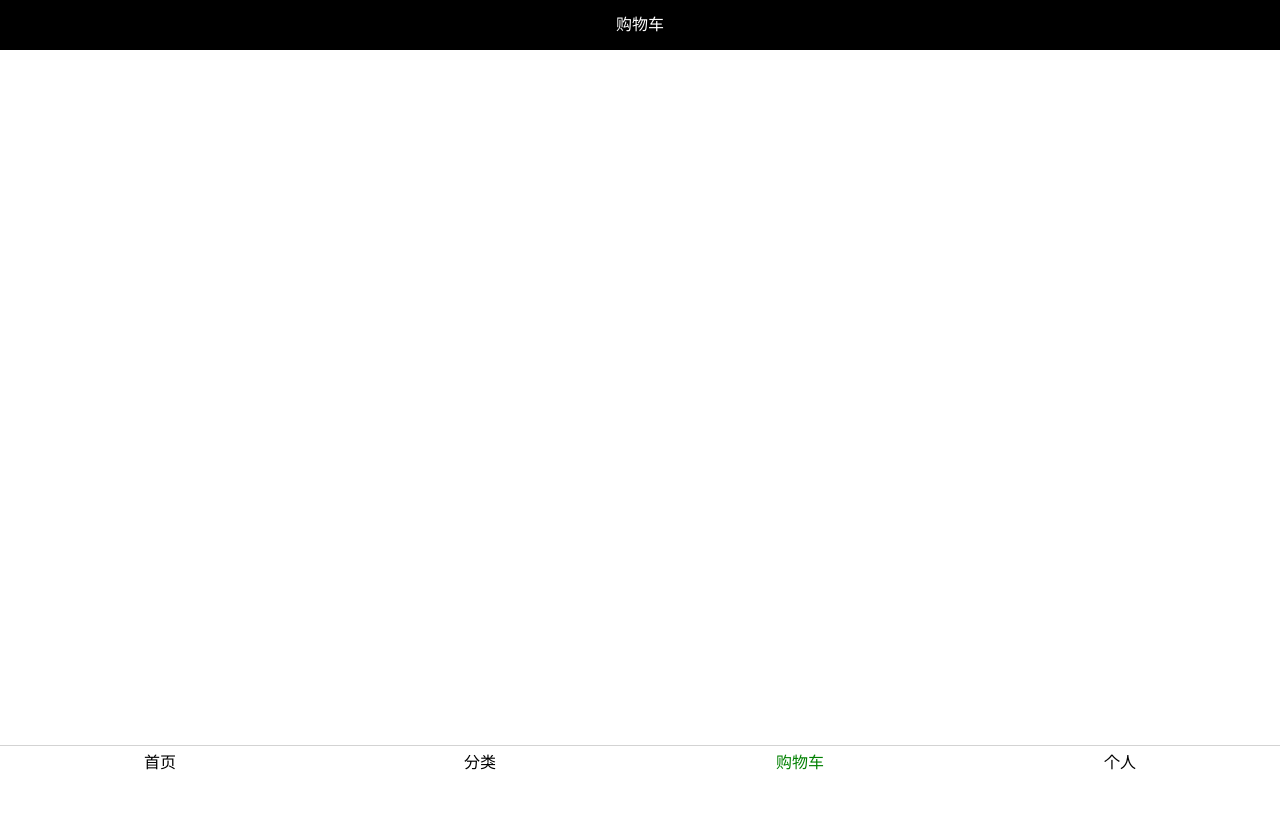
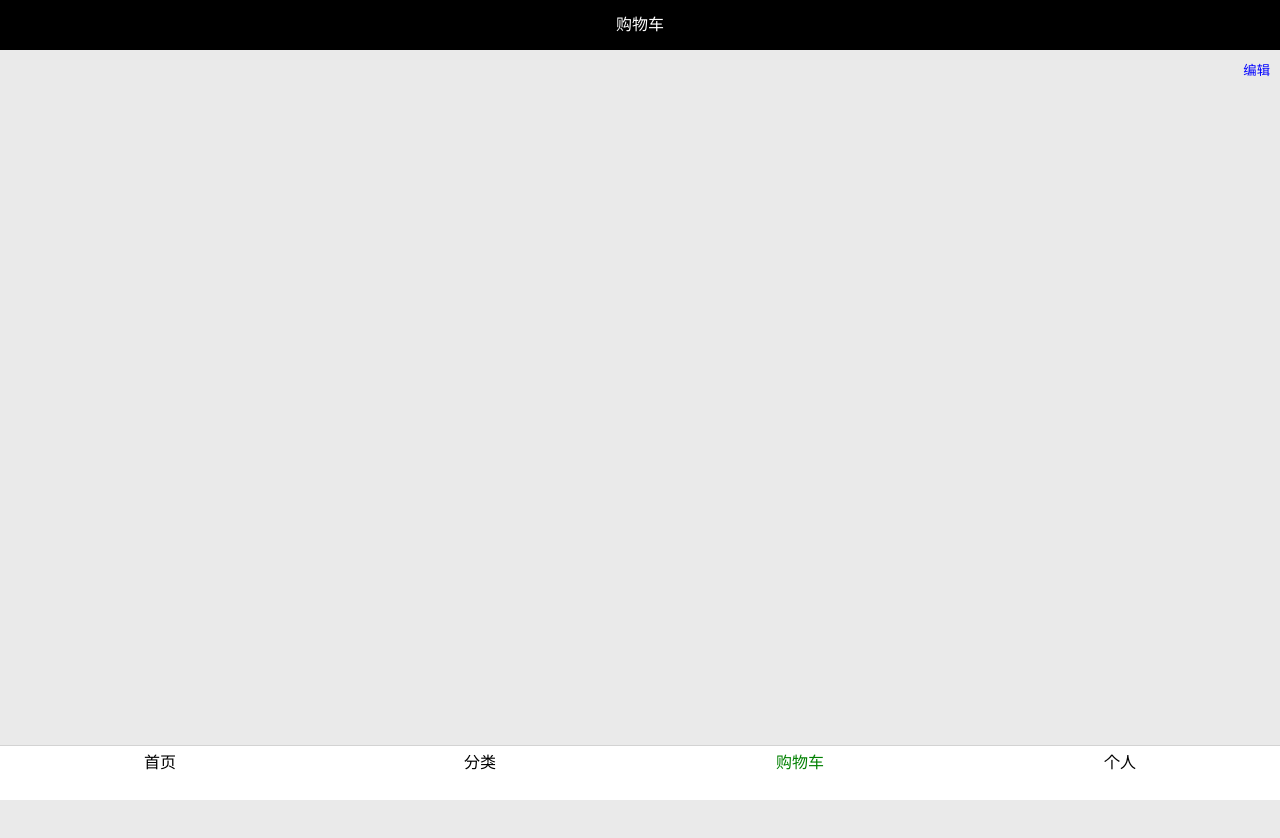
Before and after one commit to 1099961262/book-online, a Vue app: page /shopcart in a window 1280 px wide. Shown: the top 838 px of the page. Before the commit the page ends 800 px from the top, so only its background shows below. Built offline with nearby package versions, Linux system fonts and the light colour scheme.

Commit message:
修改分类页面bug

```diff
--- a/src/App.vue
+++ b/src/App.vue
@@ -73,4 +73,7 @@ export default {
   .router-link-exact-active i, .router-link-exact-active span{
       color: green
   }
+  #app > div{
+    height: 100%;
+  }
 </style>
--- a/src/page/classify/classify-page.scss
+++ b/src/page/classify/classify-page.scss
@@ -41,6 +41,7 @@
                 align-items: center;
                 width: 100%;
                 height: 160px;
+                position: relative;
                 img{
                     height: 100%;
                     width: 110px
@@ -67,6 +68,10 @@
                         font-size: 22px
                     }
                 }
+                i{
+                    position: absolute;
+                    right: 5px;
+                }
             }
         }
     }
--- a/src/page/shopcart/Shopcart.vue
+++ b/src/page/shopcart/Shopcart.vue
@@ -1,6 +1,9 @@
 <template>
  <div class="shopcart">
      <p>购物车</p>
+     <div class="shopDes">
+         <button type="button" class="fr">编辑</button>
+     </div>
  </div>
 </template>
 
--- a/src/page/shopcart/shopcart-page.scss
+++ b/src/page/shopcart/shopcart-page.scss
@@ -8,4 +8,14 @@
         text-align: center;
         line-height: 50px
     }
+    .shopDes{
+        padding: 10px;
+        background:#eaeaea;
+        height: 100%;
+        button{
+            border: none;
+            background: none;
+            color: blue;
+        }
+    }
 }
```
